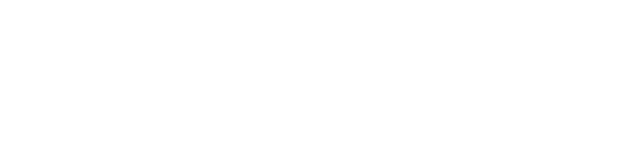
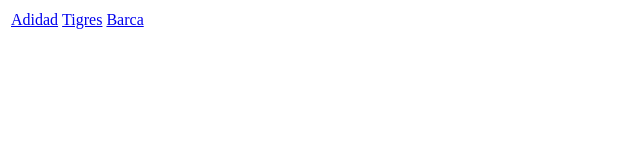
Before and after one commit to Naofumy585/EJERCICIO4, a plain HTML site: page index.html in a window 1280 px wide. Shown: the whole page, without its empty margins (0-640 px from the left). Drawn offline with Linux system fonts and the light colour scheme.

Commit message:
Version_2

```diff
--- a/index.html
+++ b/index.html
@@ -9,6 +9,18 @@
     </style>
 </head>
 <body>
-
+    <table>
+        <tr>
+            <td>
+                <a href="https://www.adidas.mx/outlet?=null&=null&cm_mmc=AdieSEM_Google_PLA-_-PMAX-CatchAll-M-_-PMAX-CatchAll-M-_-Custom_creative-_-dv%3AeCom-_-cm_mmc1%3DMX-_-cm_mmc2%3DAO&cm_mmc=AdieSEM_Google_PLA-_-PMax-CatchAll-M-_--_--_-dv%3AeCom&cm_mmca1=MX&cm_mmca2=&gclid=CjwKCAjwrranBhAEEiwAzbhNtQHXpzGPHiYf6iZ-3FOp8omTbZUPUZfjJhiOqo8PJ319telknL-Y2xoC6s0QAvD_BwE&gclsrc=aw.ds">Adidad</a>
+            </td>
+            <td>
+                <a href="https://www.tigres.com.mx/es/">Tigres</a>
+            </td>
+            <td>
+                <a href="https://www.fcbarcelona.es/es/">Barca</a>
+            </td>
+        </tr>
+    </table>
 </body>
 </html>
```
